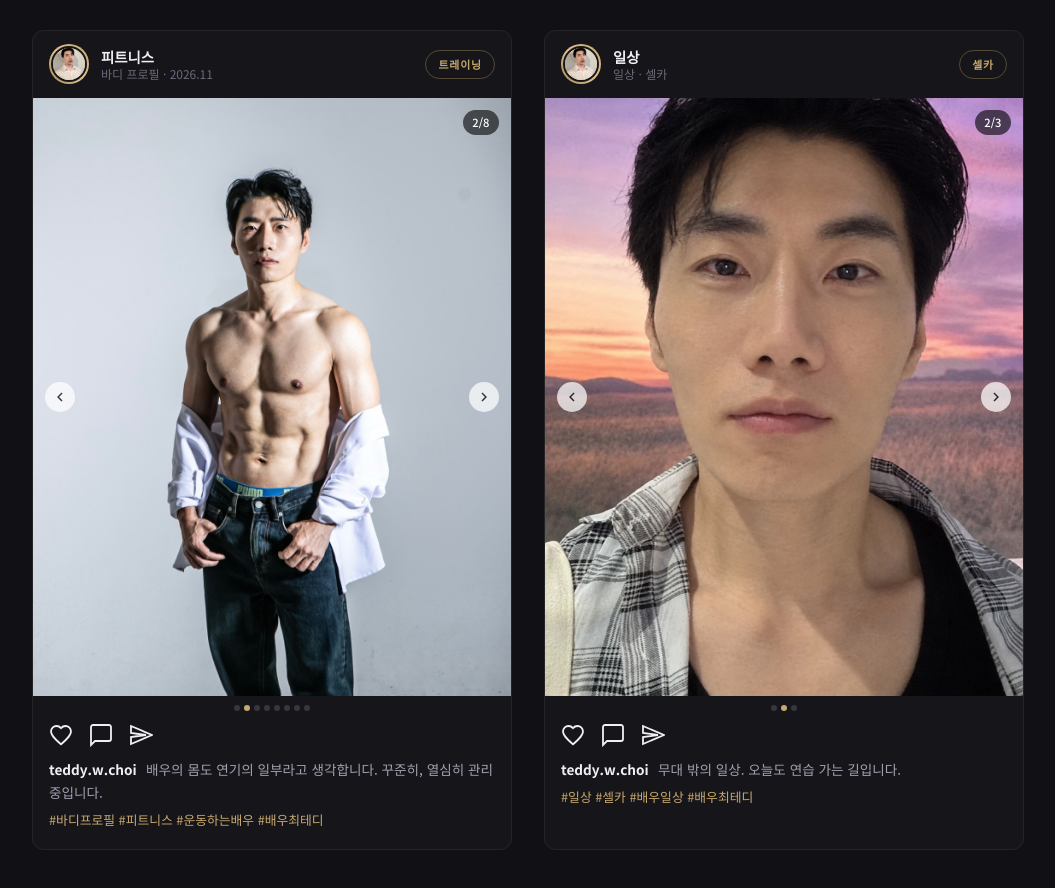
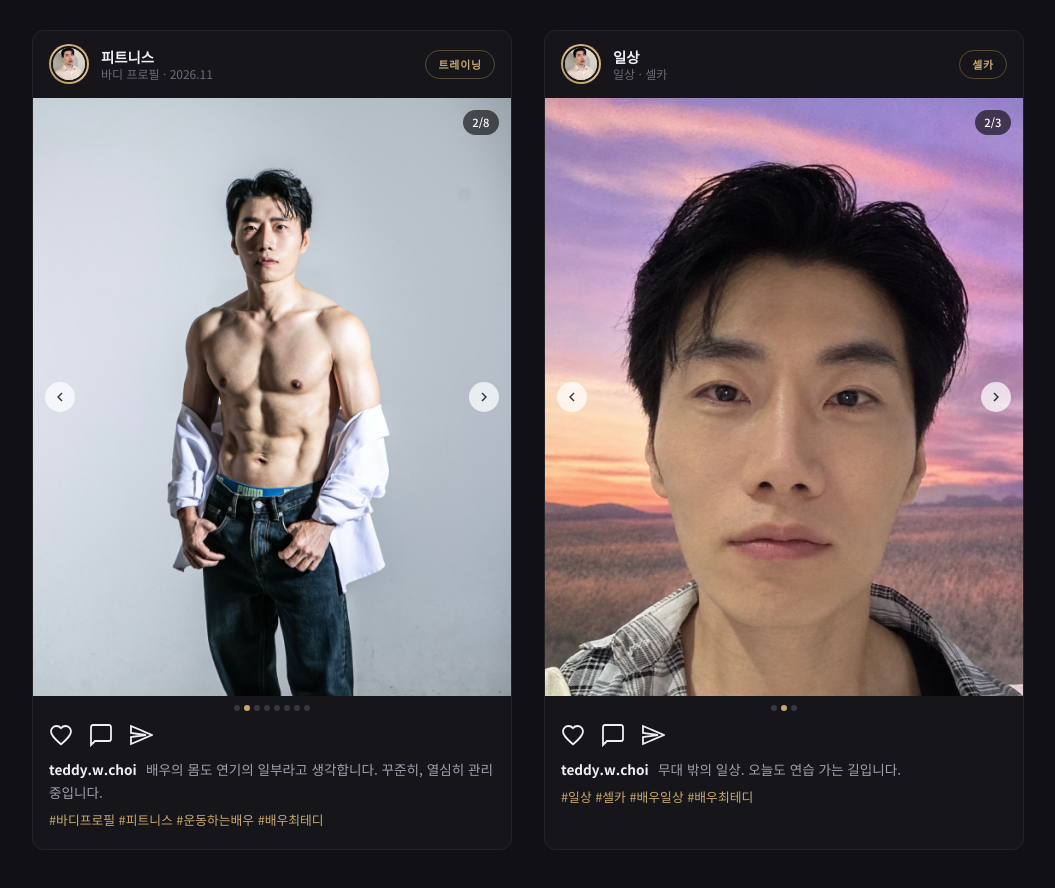
Before and after one commit to TeddyWChoi/teddy, a plain HTML site: page index.html in a window 1280 px wide. Shown: the part 7638-8526 px from the top of the page, without its empty margins (112-1167 px from the left). Drawn offline with Linux system fonts and the light colour scheme.

Commit message:
셀카 슬라이드 크롭 수정: 위쪽 기준으로 머리 안 잘리게
인스타 슬라이드에 per-image object-position(pos) 옵션 추가,
일상 카드 3장에 center top 적용

Co-Authored-By: Claude Fable 5 <noreply@anthropic.com>

```diff
--- a/index.html
+++ b/index.html
@@ -349,6 +349,6 @@
 
   <script src="notes-data.js?v=8"></script>
   <script src="profile-data.js?v=2"></script>
-  <script src="script.js?v=37"></script>
+  <script src="script.js?v=38"></script>
 </body>
 </html>
--- a/script.js
+++ b/script.js
@@ -166,9 +166,9 @@ document.addEventListener('DOMContentLoaded', () => {
       caption: '무대 밖의 일상. 오늘도 연습 가는 길입니다.',
       hashtags: '#일상 #셀카 #배우일상 #배우최테디',
       images: [
-        { src: 'images/works/daily/daily_01.jpg' },
-        { src: 'images/works/daily/daily_02.jpg' },
-        { src: 'images/works/daily/daily_03.jpg' },
+        { src: 'images/works/daily/daily_01.jpg', pos: 'center top' },
+        { src: 'images/works/daily/daily_02.jpg', pos: 'center top' },
+        { src: 'images/works/daily/daily_03.jpg', pos: 'center top' },
       ],
     },
   ];
@@ -184,7 +184,7 @@ document.addEventListener('DOMContentLoaded', () => {
     const slides = work.images.map((img, i) => `
       <div class="insta-slide${img.video ? ' insta-slide-video' : ''}"${img.video ? ` data-video="${img.video}"` : ''}>
         <img src="${img.src}" alt="${work.title} ${img.video ? '영상' : '공연 사진'} ${i + 1}" loading="lazy"
-             class="${img.fit === 'contain' ? 'fit-contain' : ''}" data-src="${img.src}">
+             class="${img.fit === 'contain' ? 'fit-contain' : ''}" data-src="${img.src}"${img.pos ? ` style="object-position: ${img.pos};"` : ''}>
         ${img.video ? `<span class="insta-play"><svg viewBox="0 0 24 24"><path d="M8 5v14l11-7z"/></svg></span>` : ''}
       </div>
     `).join('');
```
